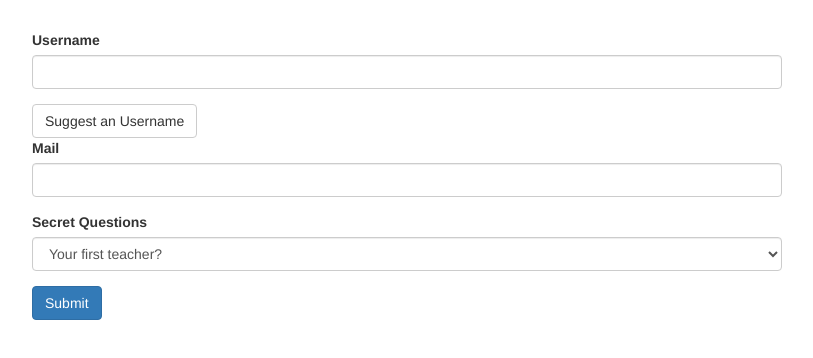
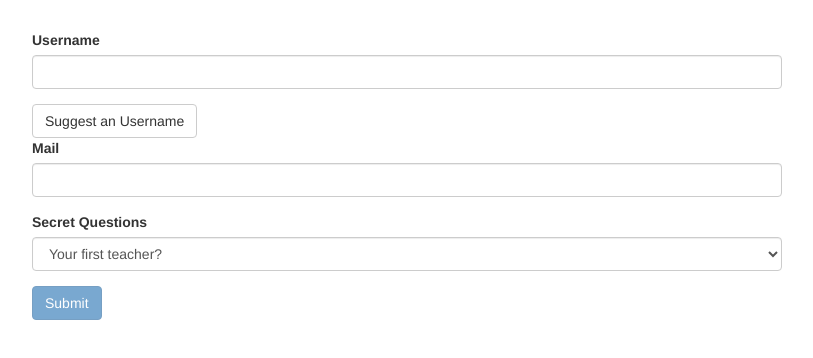
Before and after one commit to NovaBG03/forms-template-driven, an Angular app: page / in a window 1280 px wide. Shown: the top 358 px of the page, without its empty margins (233-1046 px from the left). Built offline with nearby package versions, Linux system fonts and the light colour scheme.

Commit message:
disable Submit on invalid form

```diff
--- a/src/app/app.component.html
+++ b/src/app/app.component.html
@@ -39,7 +39,7 @@
             <option value="teacher">Your first teacher?</option>
           </select>
         </div>
-        <button class="btn btn-primary" type="submit">Submit</button>
+        <button class="btn btn-primary" type="submit" [disabled]="f.invalid">Submit</button>
       </form>
     </div>
   </div>
```
